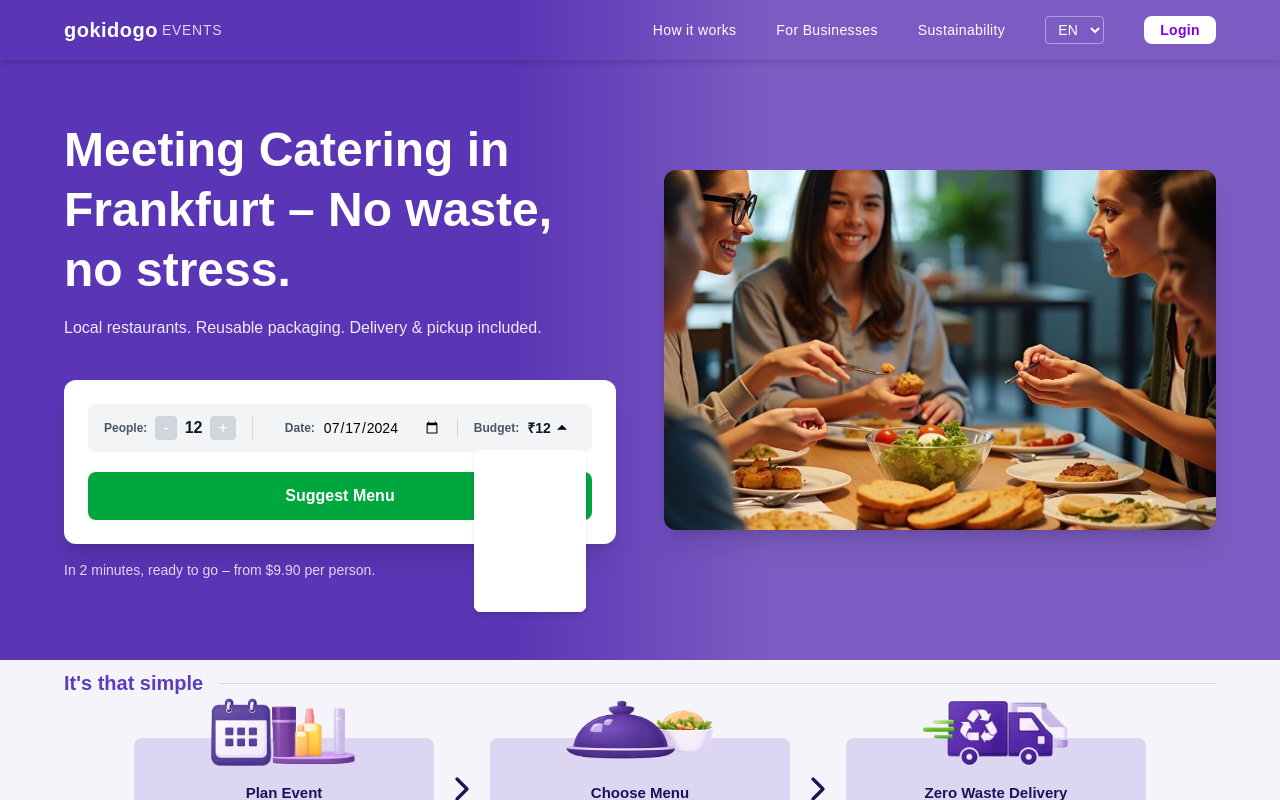
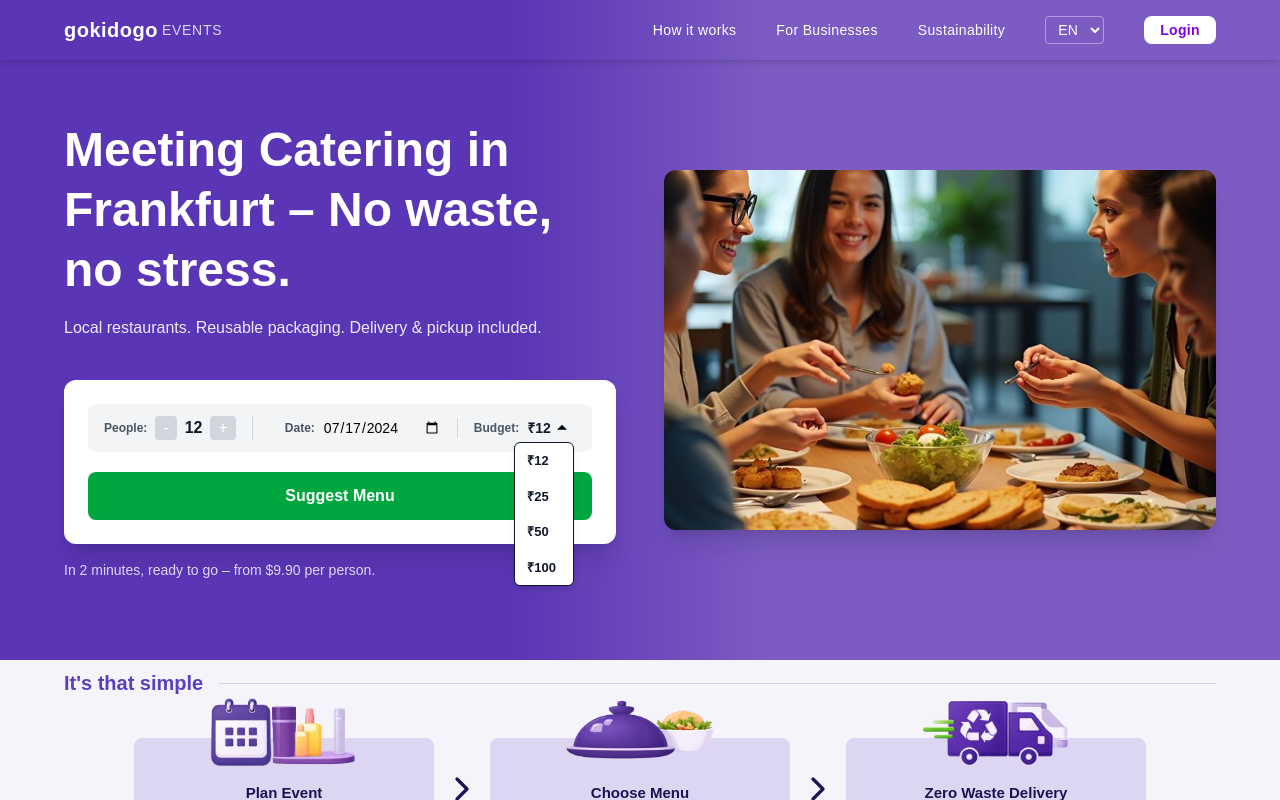
Before and after one commit to shwetavishwakarma00/gokidogo-ui, a Next.js app: page /home in a window 1280 px wide. Both pictures are taken after a click on the button "₹12". Shown: the top 800 px of the page. Built offline with nearby package versions, Linux system fonts and the light colour scheme.

Commit message:
changes in hero.jsx components- budget

```diff
--- a/src/components/Hero.jsx
+++ b/src/components/Hero.jsx
@@ -137,7 +137,7 @@ return (
                 </button>
 
                 {open && (
-                  <div className="absolute top-8 left-0 bg-white shadow-md rounded-md w-28 border">
+                  <div className="absolute top-6 left-10 bg-white shadow-md rounded-md w-15 border text-gray-900 text-[13px] z-10 font-bold">
                     {options.map((item, i) => (
                       <div
                         key={i}
@@ -145,7 +145,7 @@ return (
                           setBudget(item);
                           setOpen(false);
                         }}
-                        className="px-3 py-2 hover:bg-gray-100 cursor-pointer"
+                        className="px-3 py-2 hover:bg-gray-200 cursor-pointer"
                       >
                         {item}
                       </div>
```
